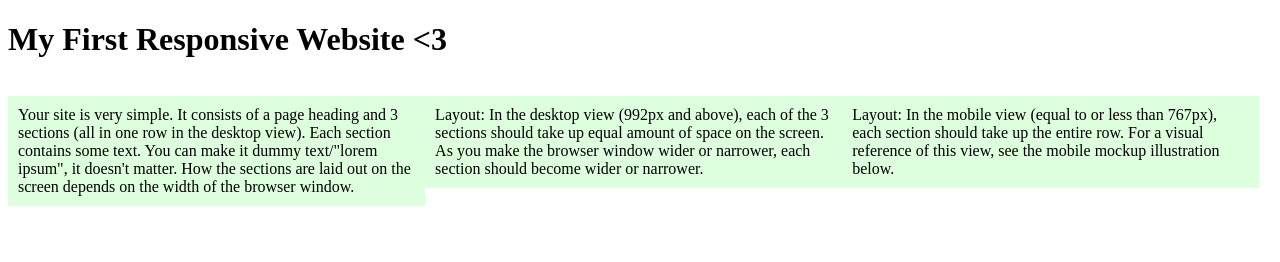
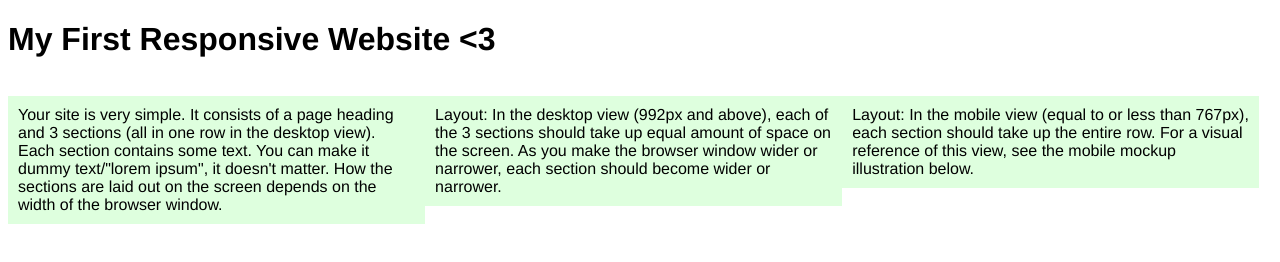
Before and after one commit to cataviator/coursera-task-week-2, a plain HTML site: page index.html in a window 1280 px wide. Drawn offline with Linux system fonts and the light colour scheme.

Commit message:
some more

```diff
--- a/style.css
+++ b/style.css
@@ -1,7 +1,7 @@
 * {box-sizing: border-box;}
 
 body {
-	font: Helvetica, Arial, sans-serif;
+	font-family: Helvetica, Arial, sans-serif;
 }
 
 .row {
```
Also changed, not shown: index.html (+1 -2 lines).
